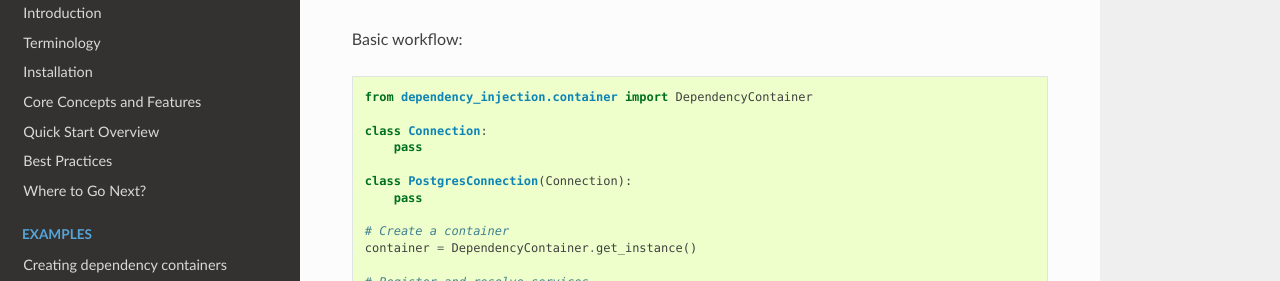
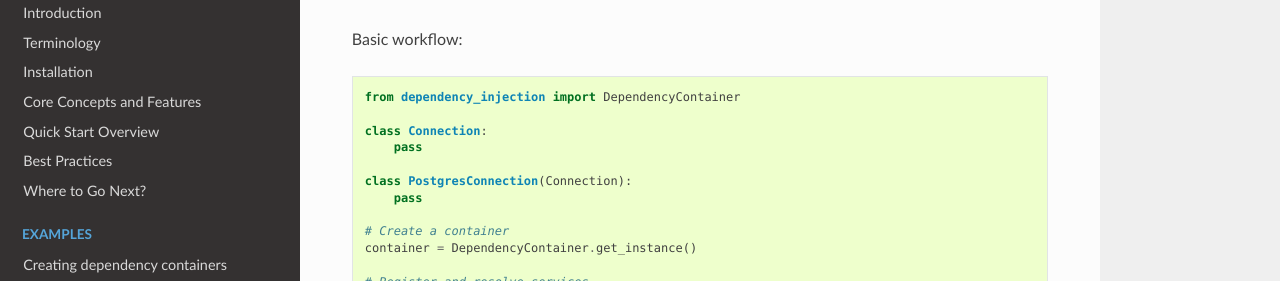
Before and after one commit to runemalm/py-dependency-injection, a Sphinx documentation site: the page built from docs/userguide.rst, in a window 1280 px wide and 900 px high, scrolled down 1284 px. Shown: the part 170-451 px from the top of the window. Built offline with Sphinx 7.4.7 and the Read the Docs theme 3.1.0, drawn with Linux system fonts in a browser that asks for light colours.

Commit message:
chore: replace imports in docs and readme

```diff
--- a/docs/examples.rst
+++ b/docs/examples.rst
@@ -6,7 +6,7 @@ In this example, we demonstrate how to create and retrieve dependency containers
 
 .. code-block:: python
 
-    from dependency_injection.container import DependencyContainer
+    from dependency_injection import DependencyContainer
 
     # Get the default dependency container
     dependency_container = DependencyContainer.get_instance()
--- a/docs/userguide.rst
+++ b/docs/userguide.rst
@@ -79,7 +79,7 @@ Basic workflow:
 
 .. code-block:: python
 
-    from dependency_injection.container import DependencyContainer
+    from dependency_injection import DependencyContainer
 
     class Connection:
         pass
```
Also changed, not shown: README.md (+1 -1 lines).
